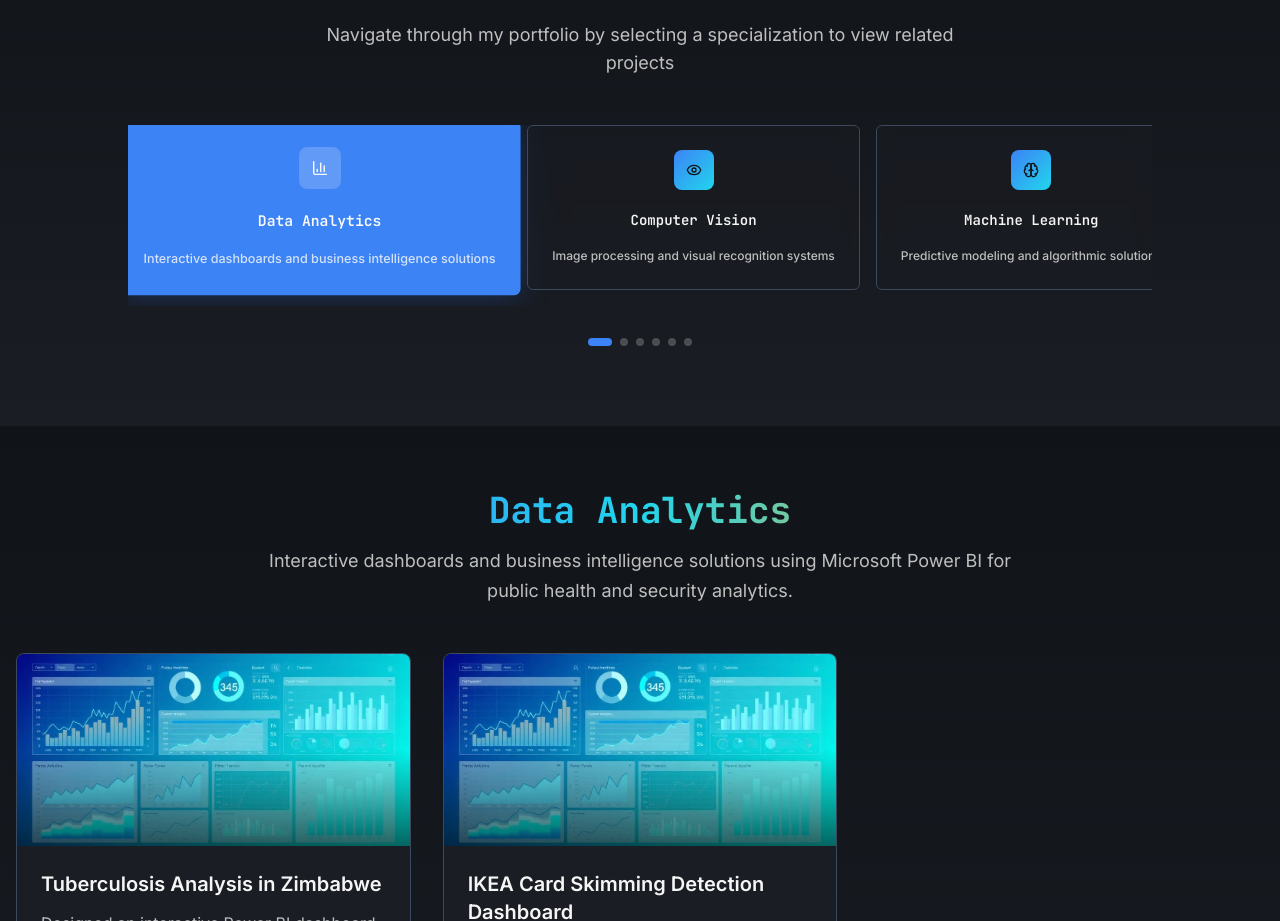
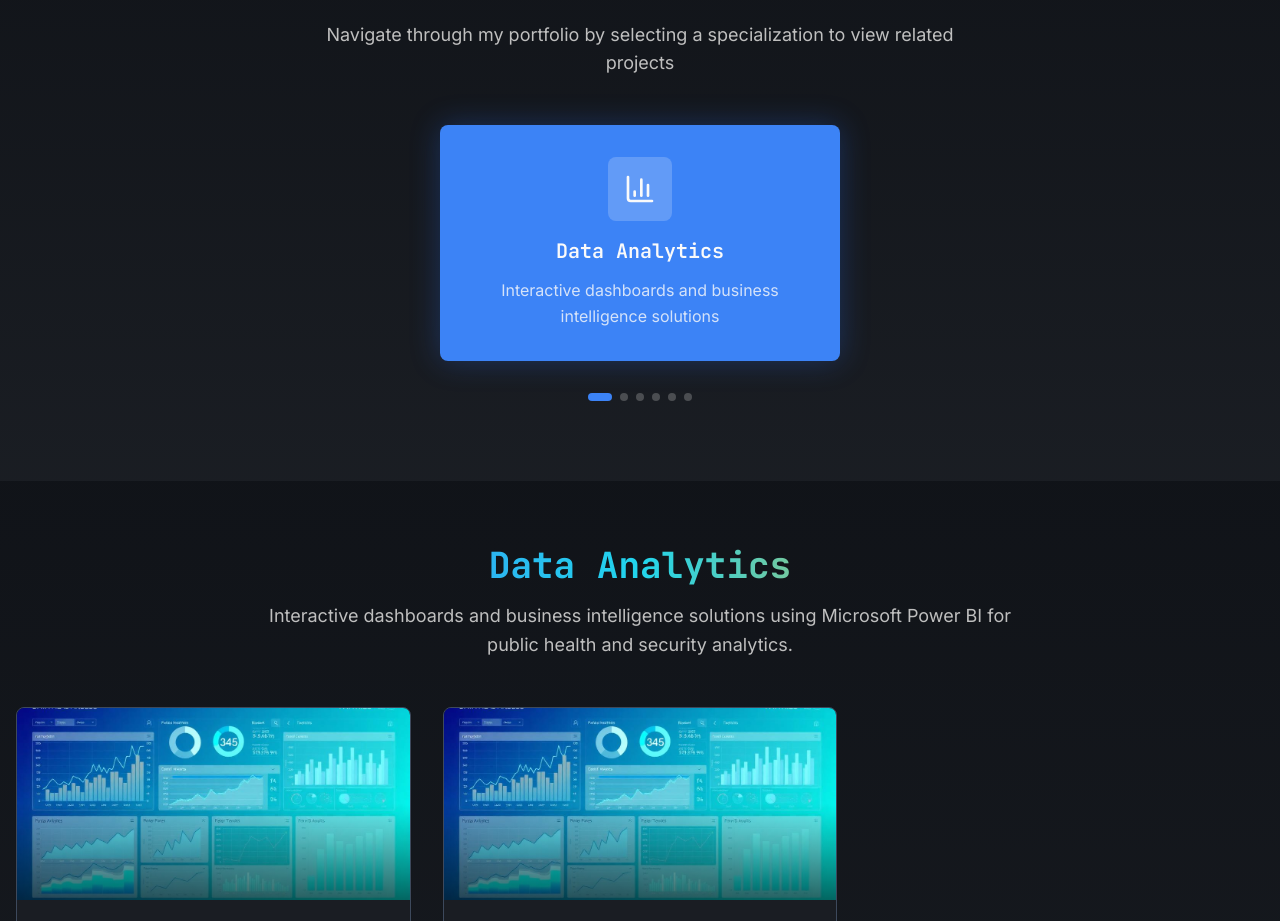
Before and after one commit to Joseph-leaf24/alexi-ai-artistry, a React (Vite) app: page /project/1/1 in a window 1280 px wide. Shown: the part 1700-2621 px from the top of the page. Built offline with nearby package versions, Linux system fonts and the light colour scheme.

Commit message:
Filter slider content
Only show selected specialization

```diff
--- a/src/components/SpecializationSlider.tsx
+++ b/src/components/SpecializationSlider.tsx
@@ -75,53 +75,26 @@ const SpecializationSlider = () => {
           </p>
         </div>
 
-        {/* Horizontal Slider */}
+        {/* Selected Specialization Display */}
         <div className="max-w-5xl mx-auto">
-          <div className="flex overflow-x-auto gap-4 pb-4 mb-8 [&::-webkit-scrollbar]:hidden [-ms-overflow-style:none] [scrollbar-width:none]">
-            {specializations.map((spec, index) => {
+          <div className="flex justify-center mb-8">
+            {(() => {
+              const spec = specializations[activeSpecialization];
               const IconComponent = spec.icon;
               return (
-                <Button
-                  key={spec.id}
-                  variant={activeSpecialization === index ? "default" : "outline"}
-                  className={cn(
-                    "flex-shrink-0 h-auto p-6 min-w-[280px] flex flex-col items-center text-center transition-all duration-300",
-                    activeSpecialization === index
-                      ? "bg-primary text-primary-foreground shadow-glow scale-105"
-                      : "bg-card/50 backdrop-blur border-border hover:border-primary/30 hover:shadow-soft"
-                  )}
-                  onClick={() => {
-                    setActiveSpecialization(index);
-                    scrollToSection(spec.id);
-                  }}
-                >
-                  <div className={cn(
-                    "p-3 rounded-lg mb-3 transition-all duration-300",
-                    activeSpecialization === index
-                      ? "bg-primary-foreground/20"
-                      : "bg-gradient-primary"
-                  )}>
-                    <IconComponent className={cn(
-                      "h-6 w-6",
-                      activeSpecialization === index
-                        ? "text-primary-foreground"
-                        : "text-background"
-                    )} />
+                <div className="bg-primary text-primary-foreground shadow-glow p-8 rounded-lg flex flex-col items-center text-center transition-all duration-300 min-w-[320px] max-w-[400px]">
+                  <div className="p-4 rounded-lg mb-4 bg-primary-foreground/20">
+                    <IconComponent className="h-8 w-8 text-primary-foreground" />
                   </div>
-                  <h3 className="text-sm font-semibold mb-2 font-heading">
+                  <h3 className="text-xl font-semibold mb-3 font-heading">
                     {spec.title}
                   </h3>
-                  <p className={cn(
-                    "text-xs leading-relaxed",
-                    activeSpecialization === index
-                      ? "text-primary-foreground/80"
-                      : "text-muted-foreground"
-                  )}>
+                  <p className="text-primary-foreground/80 leading-relaxed">
                     {spec.description}
                   </p>
-                </Button>
+                </div>
               );
-            })}
+            })()}
           </div>
 
           {/* Navigation dots */}
```
